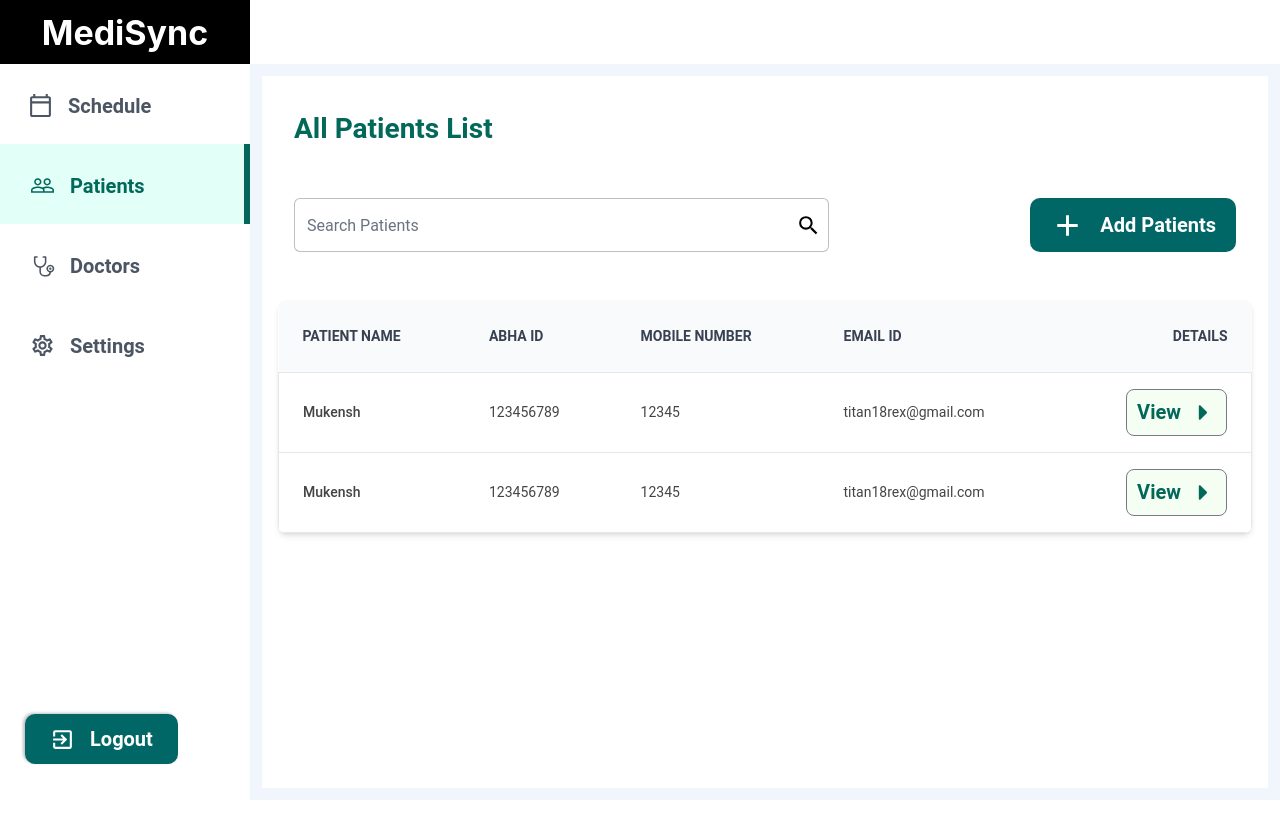
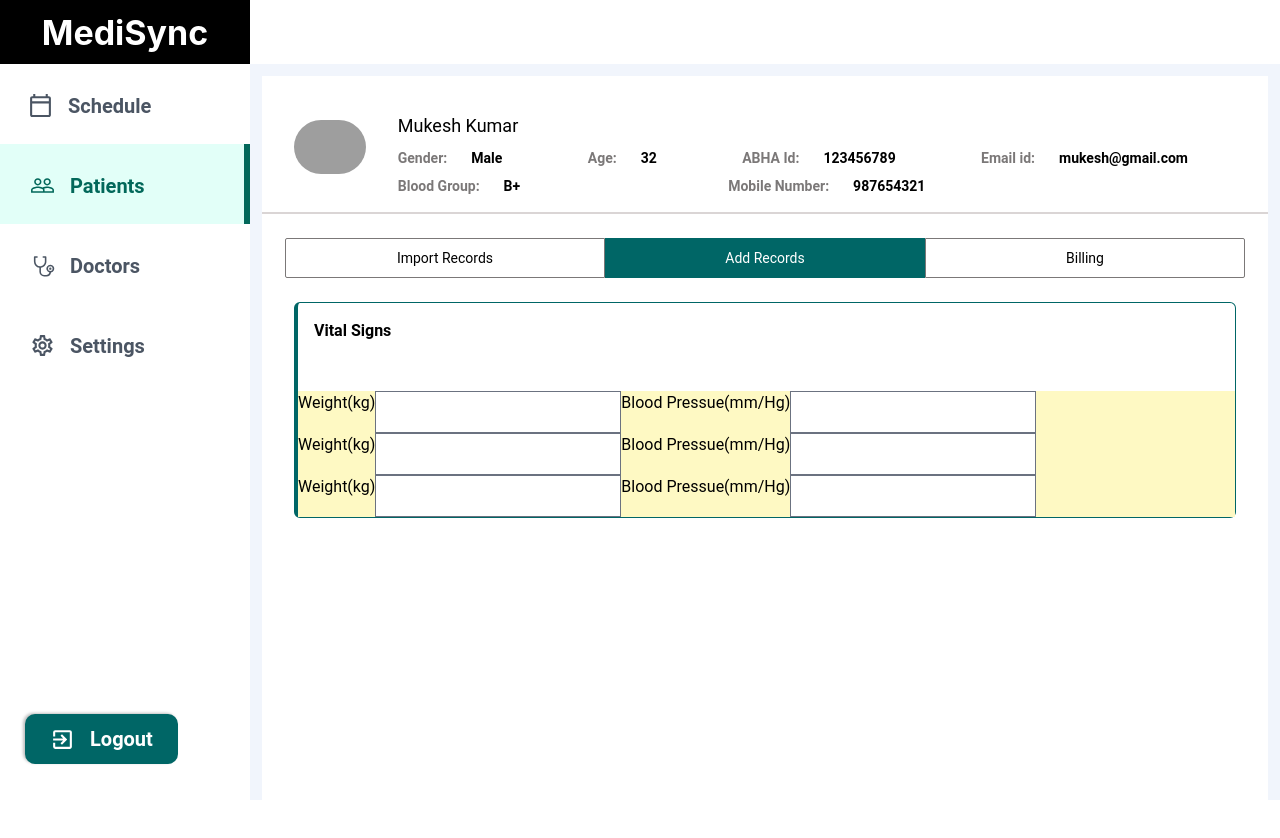
Before and after one commit to rahulbollisetty/HAD, a React (Vite) app in the folder frontend/: page / in a window 1280 px wide. Shown: the top 838 px of the page. Before the commit the page ends 800 px from the top, so only its background shows below. Built offline with nearby package versions, Linux system fonts and the light colour scheme; grey boxes are pictures that could not be loaded.

Commit message:
Added new component and a screen

```diff
--- a/frontend/src/App.jsx
+++ b/frontend/src/App.jsx
@@ -1,10 +1,11 @@
 // import Login from "./pages/Login/Login";
 // import Register from "./pages/register/Register";
-import PracticeDetails from "./pages/register/PracticeDetails";
+// import PracticeDetails from "./pages/register/PracticeDetails";
 import { PatientScreen } from "./pages/PatientScreen/PatientScreen";
+
+import AddRecords from "./pages/PatientScreen/AddRecords";
 function App() {
-  return (
-  <PatientScreen />
-  );
+  return <AddRecords />;
 }
 export default App;
+AddRecords;
--- /dev/null
+++ b/frontend/src/pages/PatientScreen/AddRecords.jsx
@@ -0,0 +1,59 @@
+import Sidebar from "../Sidebar";
+import Profile from "./components/Profile";
+function AddRecords() {
+  return (
+    <div className='flex flex-row'>
+      <div>
+        <Sidebar />
+      </div>
+      <div className='basis-full bg-[#F1F5FC] h-screen'>
+        <div className='flex flex-col h-full'>
+          <div className='h-[64px] w-full pb-16 bg-white'></div>
+          <div className='bg-white grow m-3'>
+            <Profile />
+            <div className='w-full h-screen'>
+              <div className='flex mt-6 justify-center w-full'>
+                <div className='h-10 text-sm justify-center w-80 flex items-center border border-[#7B7878] rounded-l-sm bg-white'>
+                  Import Records
+                </div>
+                <div className='h-10 text-sm justify-center w-80 flex items-center text-white bg-[#006666]'>
+                  Add Records
+                </div>
+                <div className='h-10 text-sm justify-center w-80 flex items-center border border-[#7B7878] bg-white rounded-r-sm'>
+                  Billing
+                </div>
+              </div>
+
+              <div className='border mx-8 my-6 border-[#006666] rounded-md border-l-4'>
+                <p className='font-semibold ml-4 mt-4'>Vital Signs</p>
+                <div className='bg-yellow-100 mt-12'>
+                  <div className='flex'>
+                    <p className=''>Weight(kg)</p>
+                    <input type='number' name='' id='' />
+                    <p>Blood Pressue(mm/Hg)</p>
+                    <input type='number' name='' id='' />
+                  </div>
+
+                  <div className='flex'>
+                    <p className=''>Weight(kg)</p>
+                    <input type='number' name='' id='' />
+                    <p>Blood Pressue(mm/Hg)</p>
+                    <input type='number' name='' id='' />
+                  </div>
+
+                  <div className='flex'>
+                    <p className=''>Weight(kg)</p>
+                    <input type='number' name='' id='' />
+                    <p>Blood Pressue(mm/Hg)</p>
+                    <input type='number' name='' id='' />
+                  </div>
+                </div>
+              </div>
+            </div>
+          </div>
+        </div>
+      </div>
+    </div>
+  );
+}
+export default AddRecords;
--- /dev/null
+++ b/frontend/src/pages/PatientScreen/components/Profile.jsx
@@ -0,0 +1,53 @@
+function Profile() {
+  return (
+    <div>
+      <div className='w-full'>
+        <div className='mt-5 flex'>
+          <div className='ml-8 w-20 h-20 rounded-full'>
+            <img
+              className='rounded-full mt-6'
+              src='https://images.pexels.com/photos/3394658/pexels-photo-3394658.jpeg?auto=compress&cs=tinysrgb&w=1260&h=750&dpr=1'
+              alt='profile photo'
+            />
+          </div>
+          <div className='w-full'>
+            <div className='mt-4 ml-8'>
+              <p className='text-lg'>Mukesh Kumar</p>
+            </div>
+            <div className='flex mt-2 ml-8 text-sm'>
+              <p className='font-semibold flex mr-20 text-[#7B7878]'>
+                Gender:
+                <p className='ml-6 text-black'>Male</p>
+              </p>
+              <p className='font-semibold flex ml-auto mr-20 text-[#7B7878]'>
+                Age:
+                <p className='ml-6 text-black'>32</p>
+              </p>
+              <p className='font-semibold flex ml-auto mr-20 text-[#7B7878]'>
+                ABHA Id:
+                <p className='ml-6 text-black'>123456789</p>
+              </p>
+              <p className='font-semibold flex ml-auto mr-20 text-[#7B7878]'>
+                Email id:
+                <p className='ml-6 text-black'>mukesh@gmail.com</p>
+              </p>
+            </div>
+            <div className='flex mt-2 ml-8 text-sm'>
+              <p className='font-semibold flex mr-52 text-[#7B7878]'>
+                Blood Group:
+                <p className='ml-6 text-black'>B+</p>
+              </p>
+              <p className='font-semibold flex mr-20 text-[#7B7878]'>
+                Mobile Number:
+                <p className='ml-6 text-black '>987654321</p>
+              </p>
+            </div>
+          </div>
+        </div>
+      </div>
+      <div className='h-0.5 w-full bg-[#dad5d5] mt-4'></div>
+    </div>
+  );
+}
+
+export default Profile;
```
